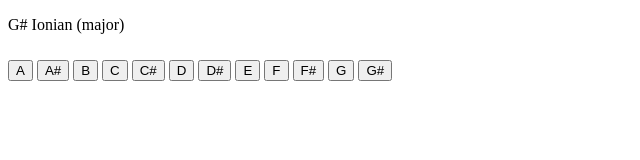
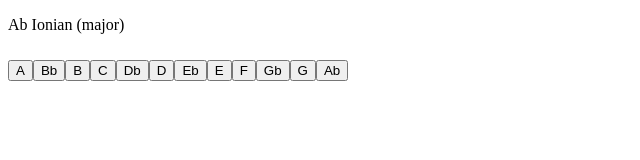
Before and after one commit to moagstar/guitar, a plain HTML site: page exercises/scales.html in a window 1280 px wide. Shown: the whole page, without its empty margins (0-640 px from the left). Drawn offline with Linux system fonts and the light colour scheme.

Commit message:
Guesses for scales on the flat side of circle of fifths should now accept flats

```diff
--- a/exercises/scales.html
+++ b/exercises/scales.html
@@ -3,28 +3,19 @@
 <body>
 <div id="prompt"></div>
 <div id="scale" style="padding-bottom: 10px"></div>
-<button onclick="makeGuess('A')">A</button>
-<button onclick="makeGuess('A#')">A#</button>
-<button onclick="makeGuess('B')">B</button>
-<button onclick="makeGuess('C')">C</button>
-<button onclick="makeGuess('C#')">C#</button>
-<button onclick="makeGuess('D')">D</button>
-<button onclick="makeGuess('D#')">D#</button>
-<button onclick="makeGuess('E')">E</button>
-<button onclick="makeGuess('F')">F</button>
-<button onclick="makeGuess('F#')">F#</button>
-<button onclick="makeGuess('G')">G</button>
-<button onclick="makeGuess('G#')">G#</button>
+<div id="buttons"></div>
 <script>
 
-    const addText = (id, text, element) => {
+    const addElement = (element, parentId, text) => {
         const el = document.createElement(element);
         el.appendChild(document.createTextNode(text));
-        document.getElementById(id).appendChild(el);
+        document.getElementById(parentId).appendChild(el);
+        return el;
     };
 
     const NOTES = ['A', 'A#', 'B', 'C', 'C#', 'D', 'D#', 'E', 'F', 'F#', 'G', 'G#'];
-    let noteIndex = Math.floor(Math.random() * NOTES.length);
+    const tonicNoteIndex = Math.floor(Math.random() * NOTES.length);
+    const tonicNote = NOTES[tonicNoteIndex];
 
     const SCALE_FORMULAS = [
         {name: 'Ionian (major)', formula: [2, 2, 1, 2, 2, 2, 1]},
@@ -37,23 +28,44 @@
         //{name: 'Harmonic minor', formula: [2, 1, 2, 2, 1, 3, 1]},
         //{name: 'Melodic minor', formula: [2, 1, 2, 2, 2, 2, 1]},
         //{name: 'Blues', formula: [3, 2, 1, 1, 3, 2]},
-    ]
+    ];
+    const SHARP_TO_FLAT = {
+        'A#': 'Bb',
+        'C#': 'Db',
+        'D#': 'Eb',
+        'F#': 'Gb',
+        'G#': 'Ab',
+    };
+    const sharpToFlat = (note) => SHARP_TO_FLAT[note] || note;
     const scale = SCALE_FORMULAS[Math.floor(Math.random() * SCALE_FORMULAS.length)];
 
-    addText('prompt', `${NOTES[noteIndex]} ${scale.name}`, 'p');
+    const tonic = sharpToFlat(tonicNote);
+    const isFlat = (tonicNote === 'F') || (SHARP_TO_FLAT[tonicNote]);
+    addElement('p', 'prompt', `${tonic} ${scale.name}`);
+
+    const scaleEl = document.getElementById('scale');
+    const makeGuess = (guess) => {
+        addElement('span', 'scale', `${guess}-`);
+        if (scaleEl.childElementCount === 7) {
+            addElement('p', 'prompt', (scaleEl.innerText === expected) ? 'CORRECT!': 'WRONG! ' + expected);
+        }
+    }
+
+    for (const note of NOTES) {
+        const possiblyFlattenedNote = isFlat ? sharpToFlat(note) : note;
+        const button = addElement('button', 'buttons', possiblyFlattenedNote);
+        button.onclick = () => makeGuess(possiblyFlattenedNote);
+    }
 
     let expected = '';
+    let noteIndex = tonicNoteIndex;
     for (const interval of scale.formula) {
-        expected += NOTES[noteIndex % NOTES.length] + '-';
+        let expectedNote = NOTES[noteIndex % NOTES.length]
+        if(isFlat) {
+            expectedNote = sharpToFlat(expectedNote)
+        }
+        expected += expectedNote + '-';
         noteIndex += interval;
-    }
-
-    const scaleEl = document.getElementById('scale');
-    document.makeGuess = (guess) => {
-        addText('scale', `${guess}-`, 'span');
-        if (scaleEl.childElementCount === 7) {
-            addText('prompt', (scaleEl.innerText === expected) ? 'CORRECT!': 'WRONG! ' + expected, 'p');
-        }
     }
 
 </script>
```
